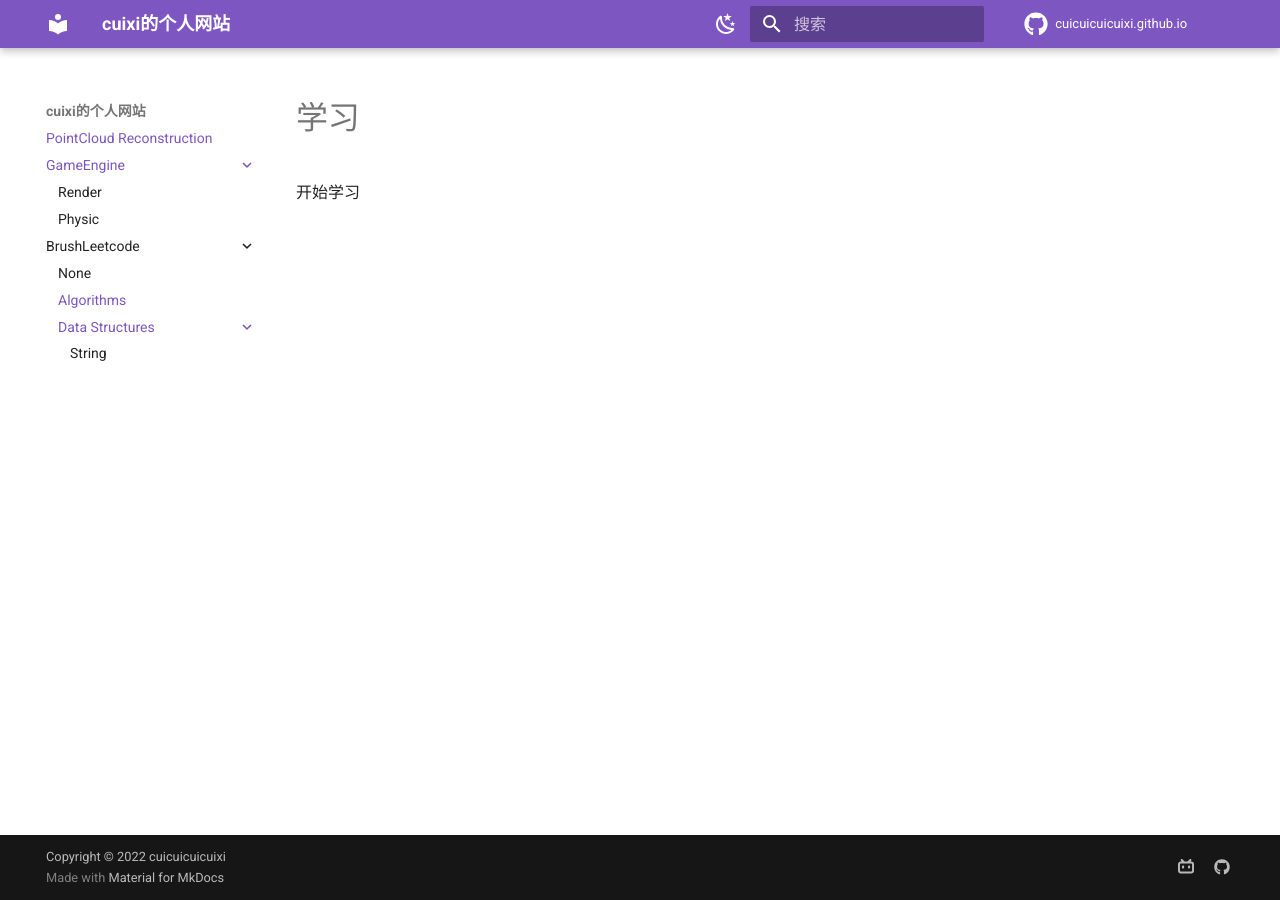
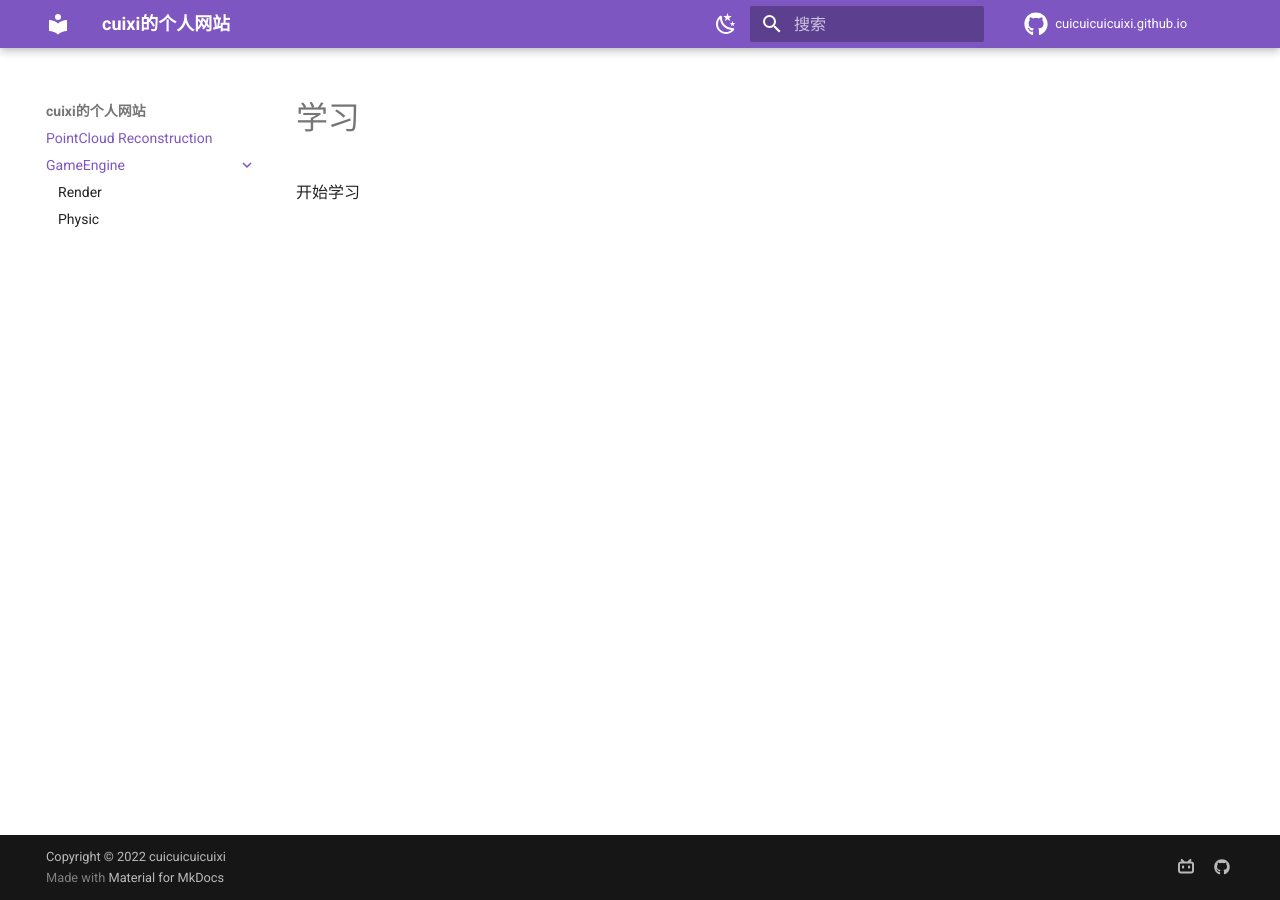
Before and after one commit to cuicuicuicuixi/mkdocs-site, an MkDocs documentation site: the page built from docs/index.md, in a window 1280 px wide. Built offline with MkDocs 1.6.1 and Material for MkDocs 9.7.7, drawn with Linux system fonts in a browser that asks for light colours; comment, search, counter and statistics services are not loaded.

Commit message:
delete submodule

```diff
--- a/mkdocs.yml
+++ b/mkdocs.yml
@@ -61,10 +61,3 @@ nav:
     - index.md
     - Render: GameEngine/Render/前言和内容说明.md
     - Physic: GameEngine/Physic/前言与内容说明.md
-  - BrushLeetcode:
-    - docs/BrushLeetcode/README.md
-    - Algorithms:
-      - index.md
-    - Data Structures:
-      - index.md
-      - String: docs/BrushLeetcode/DataStructures/String/README.md
```
